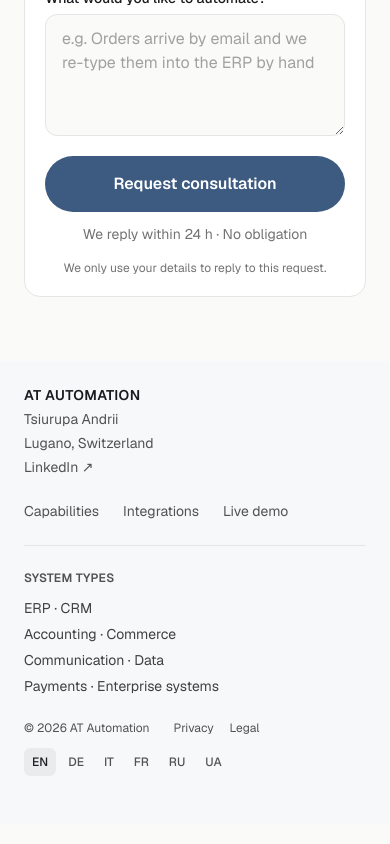
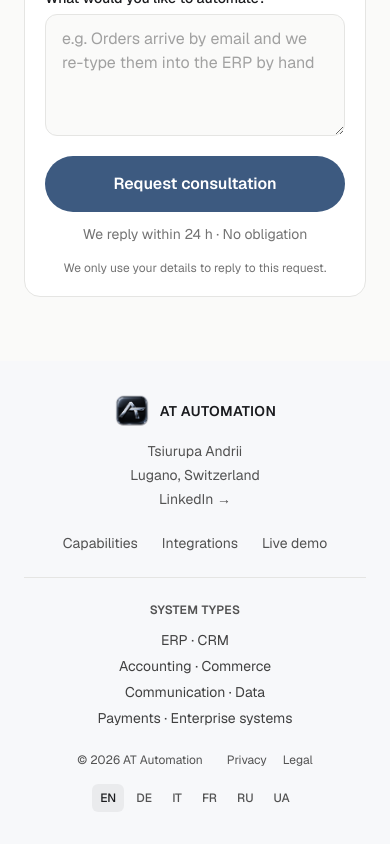
Before and after one commit to AndriiTs1/at-automation, a Next.js app: page /en in a window 390 px wide. Shown: the part 3816-4660 px from the top of the page. Built offline with nearby package versions, Linux system fonts and the light colour scheme.

Commit message:
Refine footer layout and mobile alignment

```diff
--- a/components/Footer.tsx
+++ b/components/Footer.tsx
@@ -1,5 +1,6 @@
 "use client";
 
+import Image from "next/image";
 import { useLocale, useTranslations } from "next-intl";
 import { INTEGRATION_CATEGORIES } from "@/lib/marketing-data";
 import { localeLabel, routing } from "@/i18n/routing";
@@ -19,8 +20,7 @@ function chunk<T>(items: T[], size: number): T[][] {
  * negative-margin trick, so it reads as the quiet tail of the page rather than another block.
  *
  * Two layers, one hairline between them:
- *   Row 1 (primary) — brand/owner identity (real person + location, no logo icon: the mark
- *   already appears in Header and functionally in Architecture card) and real navigation
+ *   Row 1 (primary) — brand/owner identity (brand mark, real person + location) and real navigation
  *   (Capabilities/Integrations/Demo — the only page nav anywhere on the site, since Header has
  *   none).
  *   Row 2+3 (secondary/quietest, separated from Row 1 by the one hairline, from each other by
@@ -60,11 +60,14 @@ export default function Footer() {
 
   return (
     <footer className="bg-[#F7F8FA]">
-      <div className="mx-auto max-w-7xl px-6 pt-6 pb-12 md:px-8 lg:px-12">
+      <div className="mx-auto max-w-7xl px-6 pt-8 pb-8 text-center md:px-8 md:text-left lg:px-12 xl:px-0">
         {/* Row 1 — identity + navigation (primary layer) */}
-        <div className="flex flex-col gap-6 sm:flex-row sm:items-start sm:justify-between">
-          <div className="flex flex-col gap-1">
-            <p className="text-sm font-semibold tracking-wide text-foreground">AT AUTOMATION</p>
+        <div className="flex flex-col items-center gap-6 md:flex-row md:items-start md:justify-between">
+          <div className="flex flex-col items-center gap-1 md:items-start">
+            <div className="mb-2 flex items-center justify-center gap-2.5">
+              <Image src="/logo.png" alt="" width={36} height={36} className="rounded-lg" />
+              <p className="text-sm font-semibold tracking-wide text-foreground">AT AUTOMATION</p>
+            </div>
             <p className="text-sm text-neutral-600">Tsiurupa Andrii</p>
             <p className="text-sm text-neutral-600">Lugano, Switzerland</p>
             <a
@@ -73,11 +76,11 @@ export default function Footer() {
               rel="noopener noreferrer"
               className="w-fit text-sm text-neutral-600 transition-colors hover:text-foreground"
             >
-              LinkedIn <span aria-hidden="true">↗</span>
+              LinkedIn <span aria-hidden="true">→</span>
             </a>
           </div>
 
-          <nav aria-label={t("navLabel")} className="flex flex-wrap items-center gap-x-6 gap-y-1">
+          <nav aria-label={t("navLabel")} className="flex flex-wrap items-center justify-center gap-x-6 gap-y-2 md:justify-start">
             <a href="#capabilities" className="text-sm text-neutral-600 transition-colors hover:text-foreground">
               {t("capabilities")}
             </a>
@@ -110,8 +113,8 @@ export default function Footer() {
             ))}
           </div>
 
-          <div className="mt-6 flex flex-wrap items-center justify-between gap-x-4 gap-y-3">
-            <div className="flex flex-wrap items-center gap-x-6 gap-y-1 text-xs text-neutral-600">
+          <div className="mt-6 flex flex-col items-center gap-4 md:flex-row md:flex-wrap md:justify-between">
+            <div className="flex flex-wrap items-center justify-center gap-x-6 gap-y-2 text-xs md:justify-start text-neutral-600">
               <span>{t("copyright", { year: new Date().getFullYear() })}</span>
               <div className="flex flex-wrap items-center gap-x-4">
                 <span>{t("privacy")}</span>
@@ -119,7 +122,7 @@ export default function Footer() {
               </div>
             </div>
 
-            <div role="listbox" aria-label={tHeader("languageSwitcherLabel")} className="flex flex-wrap items-center gap-1">
+            <div role="listbox" aria-label={tHeader("languageSwitcherLabel")} className="flex flex-wrap items-center justify-center gap-1">
               {routing.locales.map((lang) => (
                 <button
                   key={lang}
```
